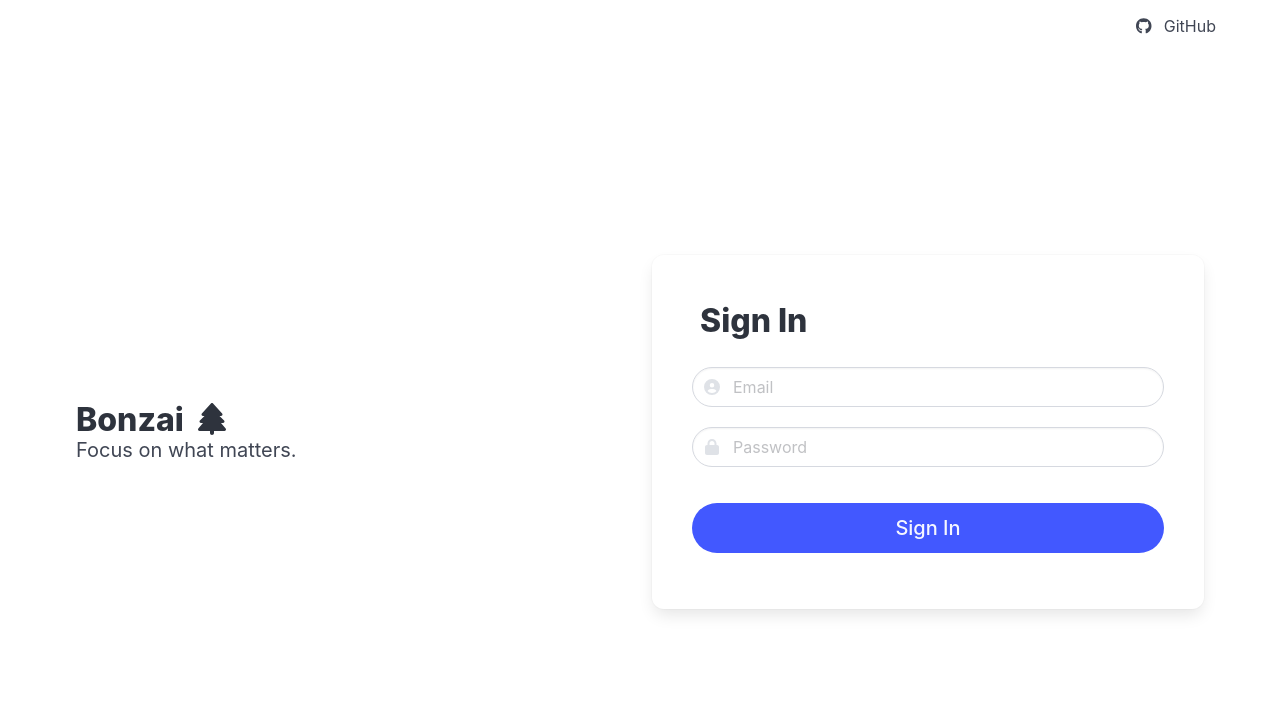
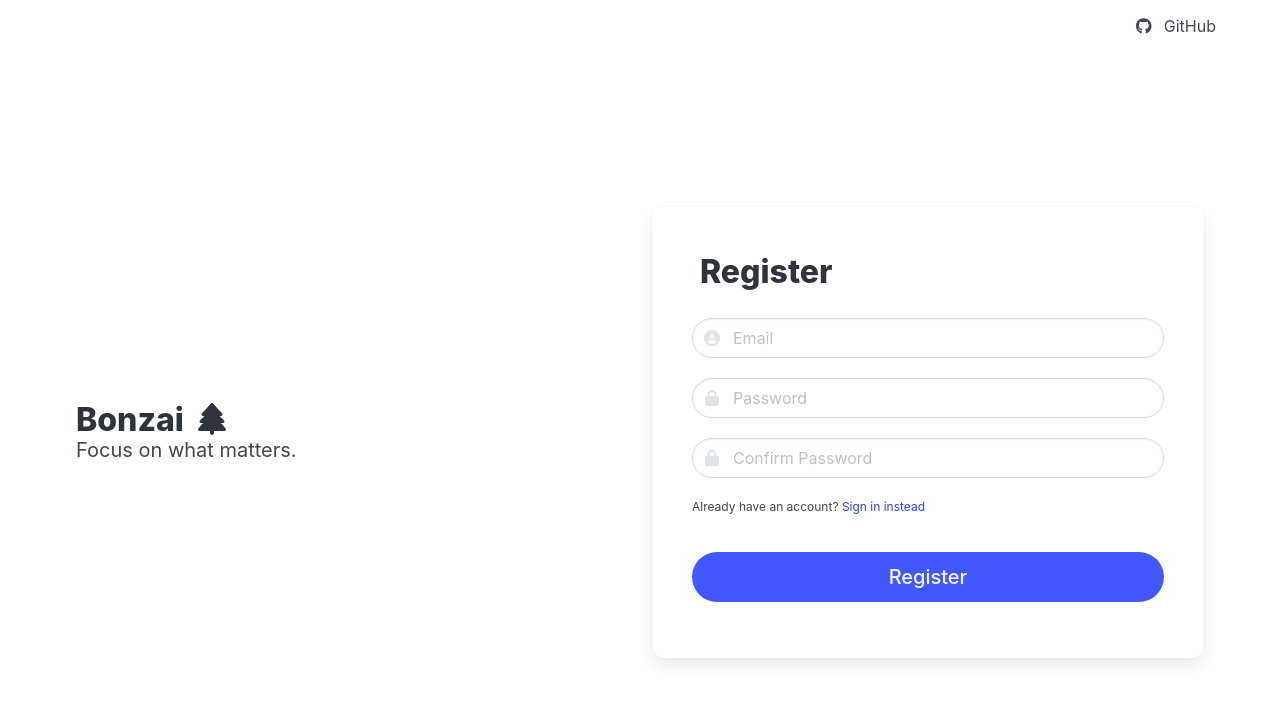
Before and after one commit to rachel-soon/bonzai, a React (Vite) app: page /register in a window 1280 px wide. Before the commit this address led to /login. Shown: the top 702 px of the page. Built offline with nearby package versions, Linux system fonts and the light colour scheme; no server answers.

Commit message:
feat: implement register form

```diff
--- a/src/App.tsx
+++ b/src/App.tsx
@@ -5,6 +5,7 @@ import AuthProvider from "./Auth/AuthProvider.tsx";
 import Protected from "./Protected.tsx";
 import Dashboard from "./Dashboard.tsx";
 import MainLayout from "./MainLayout.tsx";
+import Register from "./Auth/Register.tsx";
 import "./App.scss";
 
 function App() {
@@ -14,6 +15,7 @@ function App() {
         <Routes>
           <Route element={<AuthLayout />}>
             <Route path="login" element={<Login />}></Route>
+            <Route path="register" element={<Register />}></Route>
           </Route>
 
           <Route element={<Protected />}>
--- a/src/Auth/AuthProvider.tsx
+++ b/src/Auth/AuthProvider.tsx
@@ -1,7 +1,11 @@
 import { useState, useEffect } from "react";
 import { useNavigate } from "react-router";
 import { auth } from "../firebase/firebase-config";
-import { signInWithEmailAndPassword, signOut } from "firebase/auth";
+import {
+  signInWithEmailAndPassword,
+  signOut,
+  createUserWithEmailAndPassword,
+} from "firebase/auth";
 import { AuthContext } from "../hooks/useAuth";
 
 const AuthProvider: React.FC<{ children: React.ReactNode }> = ({
@@ -17,9 +21,28 @@ const AuthProvider: React.FC<{ children: React.ReactNode }> = ({
       navigate("/dashboard");
     } else {
       localStorage.removeItem("site");
-      navigate("/login");
     }
   }, [token, navigate]);
+
+  const register = async (email: string, password: string) => {
+    try {
+      const response = await createUserWithEmailAndPassword(
+        auth,
+        email,
+        password
+      );
+      console.log(response);
+
+      if ("accessToken" in response.user && response.user.accessToken) {
+        return true;
+      }
+
+      return false;
+    } catch (error) {
+      console.error(error);
+      return null;
+    }
+  };
 
   const login = async (email: string, password: string) => {
     try {
@@ -43,7 +66,7 @@ const AuthProvider: React.FC<{ children: React.ReactNode }> = ({
   // Note: this is made to wrap around the application
   // We can pass down the context to the children that is within the AuthContext
   return (
-    <AuthContext.Provider value={{ token, user, login, logOut }}>
+    <AuthContext.Provider value={{ token, user, login, logOut, register }}>
       {children}
     </AuthContext.Provider>
   );
--- a/src/Auth/Login.scss
+++ b/src/Auth/Login.scss
@@ -6,3 +6,16 @@
     padding: 1rem;
   }
 }
+
+.create-account-link {
+  transition: all 0.1s ease-in-out;
+  padding-bottom: 1px;
+
+  &:hover {
+    border-bottom: 0.9px solid inherit;
+    cursor: pointer;
+    // transform: scale(1.1);
+    // font-size: 0.76rem;
+    font-weight: bold;
+  }
+}
--- a/src/Auth/Login.tsx
+++ b/src/Auth/Login.tsx
@@ -1,6 +1,7 @@
 import React, { useState } from "react";
+import { useAuth } from "../hooks/useAuth";
+import { NavLink } from "react-router";
 import "./Login.scss";
-import { useAuth } from "../hooks/useAuth";
 
 function AuthLogin() {
   const [email, setEmail] = useState("");
@@ -52,6 +53,13 @@ function AuthLogin() {
             />
           </div>
 
+          <div className="is-size-7">
+            Don't have an account?{" "}
+            <NavLink to="/register" className="create-account-link">
+              Register
+            </NavLink>
+          </div>
+
           <button
             type="submit"
             className={`button is-link is-rounded mt-4 mb-4 is-medium ${
--- /dev/null
+++ b/src/Auth/Register.tsx
@@ -0,0 +1,93 @@
+import { useState } from "react";
+import { NavLink, useNavigate } from "react-router";
+import { useAuth } from "../hooks/useAuth";
+
+function Register() {
+  // TODO: instead of using useState, you could probably use the useReducer stuff
+  const [email, setEmail] = useState("");
+  const [password, setPassword] = useState("");
+  const [confirmPassword, setConfirmPassword] = useState("");
+  const [isLoading, setIsLoading] = useState(false);
+  const navigate = useNavigate();
+  const auth = useAuth();
+
+  const registerUser = async (e: React.FormEvent<HTMLFormElement>) => {
+    e.preventDefault();
+    setIsLoading(true);
+
+    if (password === confirmPassword) {
+      const registerSuccessful = await auth!.register(email, password);
+      if (registerSuccessful) {
+        navigate("/login");
+      }
+    }
+    setIsLoading(false);
+  };
+
+  return (
+    <>
+      <form className="card" onSubmit={registerUser}>
+        <div className="card-content">
+          <p className="title is-3 mb-3 pt-5 pl-5">Register</p>
+
+          <div className="content">
+            <div className="control has-icons-left">
+              <span className="icon is-left">
+                <i className="fas fa-circle-user"></i>
+              </span>
+              <input
+                className="input is-rounded"
+                type="text"
+                placeholder="Email"
+                autoComplete="on"
+                onChange={(e) => setEmail(e.target.value)}
+              />
+            </div>
+
+            <div className="control has-icons-left">
+              <span className="icon is-left">
+                <i className="fas fa-lock"></i>
+              </span>
+              <input
+                className="input is-rounded"
+                type="password"
+                placeholder="Password"
+                onChange={(e) => setPassword(e.target.value)}
+              />
+            </div>
+
+            <div className="control has-icons-left">
+              <span className="icon is-left">
+                <i className="fas fa-lock"></i>
+              </span>
+              <input
+                className="input is-rounded"
+                type="password"
+                placeholder="Confirm Password"
+                onChange={(e) => setConfirmPassword(e.target.value)}
+              />
+            </div>
+
+            <div className="is-size-7">
+              Already have an account?{" "}
+              <NavLink to="/login" className="create-account-link">
+                Sign in instead
+              </NavLink>
+            </div>
+
+            <button
+              type="submit"
+              className={`button is-link is-rounded mt-4 mb-4 is-medium ${
+                isLoading && "is-loading"
+              }`}
+            >
+              Register
+            </button>
+          </div>
+        </div>
+      </form>
+    </>
+  );
+}
+
+export default Register;
--- a/src/hooks/useAuth.ts
+++ b/src/hooks/useAuth.ts
@@ -5,6 +5,7 @@ export interface IAuthContext {
   token: string;
   login: (email: string, password: string) => Promise<void>;
   logOut: () => Promise<void>;
+  register: (email: string, password: string) => Promise<boolean | null>;
 }
 
 export const AuthContext = createContext<IAuthContext | null>(null);
```
Also changed, not shown: src/Auth/Register.scss (added).
